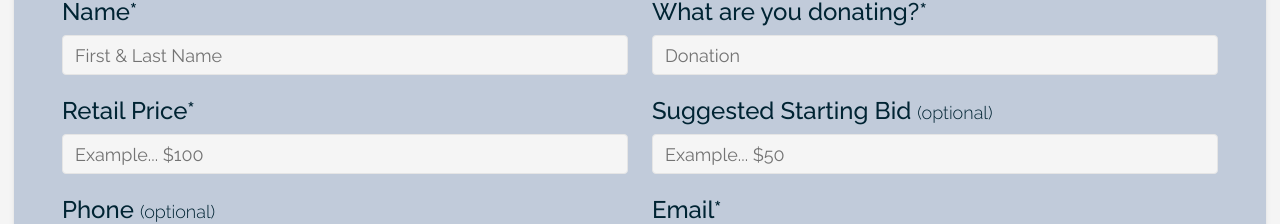
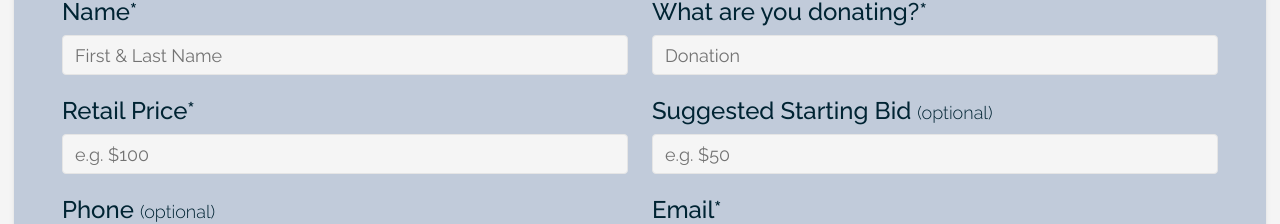
Before and after one commit to joshua-cano/austinchristmascookieball, a Next.js app: page /silent-auction in a window 1280 px wide. Shown: the part 826-1050 px from the top of the page. Built offline with nearby package versions, Linux system fonts and the light colour scheme.

Commit message:
Fix literals

```diff
--- a/src/app/page.tsx
+++ b/src/app/page.tsx
@@ -153,7 +153,7 @@ export default function Home() {
           <p className="text-2xl leading-normal">
             Support dogs and cats, puppies and kittens, saved from euthanasia
             shelters with the resources and medical care they need to find their
-            loving forever homes..
+            loving forever homes.
           </p>
         </div>
       </section>
@@ -170,11 +170,11 @@ export default function Home() {
           <div className="grid mt-20 gap-20 lg:grid-cols-2 xl:grid-cols-4 place-items-center xl:absolute xl:w-full">
             <SupportDetail
               heading="Silent Auction"
-              description="Bid during the event to win special prizes"
+              description="Bid during the event to win special prizes."
             />
             <SupportDetail
               heading="Giving Tree"
-              description="Scan the Giving Tree QR code to donate"
+              description="Scan the Giving Tree QR code to donate."
             />
             <SupportDetail
               heading="Holiday Bonus"
--- a/src/app/silent-auction/page.tsx
+++ b/src/app/silent-auction/page.tsx
@@ -130,7 +130,7 @@ const SilentAuction = () => {
                     <FormItem>
                       <FormLabel>Retail Price*</FormLabel>
                       <FormControl>
-                        <Input placeholder="Example... $100" {...field} />
+                        <Input placeholder="e.g. $100" {...field} />
                       </FormControl>
                       <FormMessage />
                     </FormItem>
@@ -150,7 +150,7 @@ const SilentAuction = () => {
                         </span>
                       </FormLabel>
                       <FormControl>
-                        <Input placeholder="Example... $50" {...field} />
+                        <Input placeholder="e.g. $50" {...field} />
                       </FormControl>
                       <FormMessage />
                     </FormItem>
```
